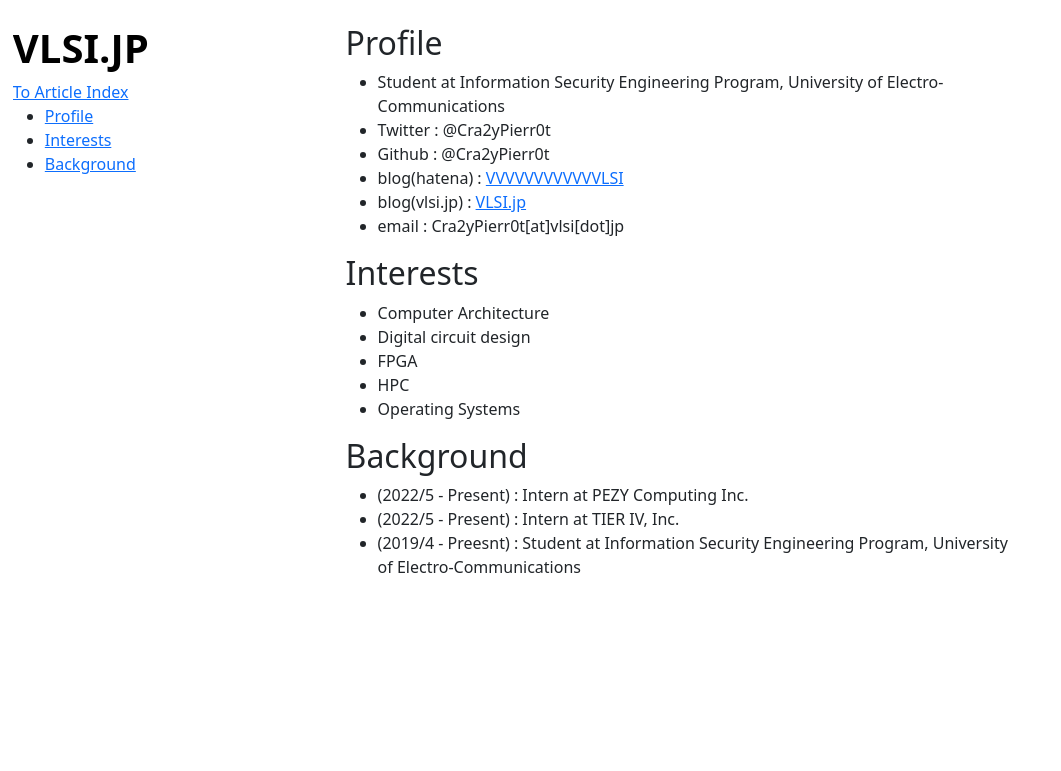
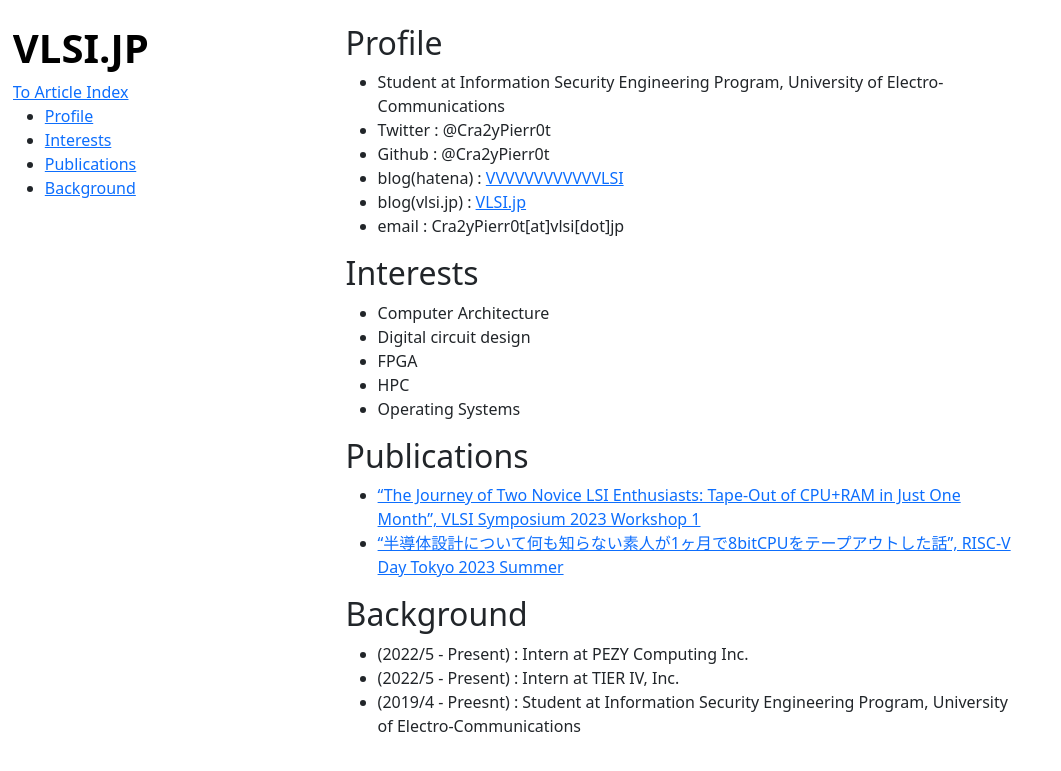
Before and after one commit to Cra2yPierr0t/Cra2yPierr0t.github.io, a Jekyll site: the page built from about.md, in a window 1280 px wide. Shown: the top 771 px of the page, without its empty margins (0-1061 px from the left). Built offline with Jekyll 4.4.1, drawn with Linux system fonts in a browser that asks for light colours.

Commit message:
add RISC-V Day and VLSI23

```diff
--- a/about.md
+++ b/about.md
@@ -17,6 +17,11 @@ title: About me
 - HPC
 - Operating Systems
 
+## Publications
+
+- ["The Journey of Two Novice LSI Enthusiasts: Tape-Out of CPU+RAM in Just One Month", VLSI Symposium 2023 Workshop 1](https://www.vlsisymposium.org/workshop1.html)
+- ["半導体設計について何も知らない素人が1ヶ月で8bitCPUをテープアウトした話", RISC-V Day Tokyo 2023 Summer](https://riscv.or.jp/risc-v-day-tokyo-2023-summer/)
+
 ## Background
 - (2022/5 - Present) : Intern at PEZY Computing Inc.
 - (2022/5 - Present) : Intern at TIER IV, Inc.
```
